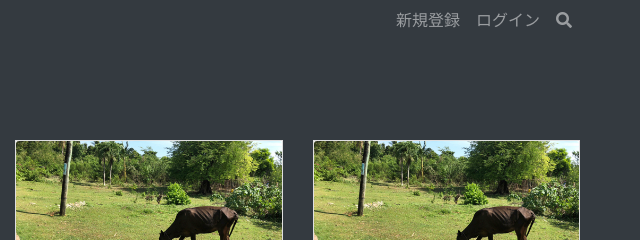
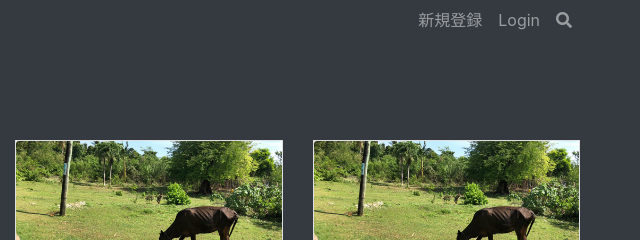
Before and after one commit to ShuntaTakano/wagyu_price, a plain HTML site: page index.html in a window 1280 px wide. Shown: the top 240 px of the page, 640-1280 px from the left. Drawn offline with Linux system fonts and the light colour scheme.

Commit message:
ログインをLoginに変更した

```diff
--- a/index.html
+++ b/index.html
@@ -19,7 +19,7 @@
         <a class="nav-link" href="#">新規登録</a>
       </li>
       <li class="nav-item">
-        <a class="nav-link" href="#">ログイン</a>
+        <a class="nav-link" href="#">Login</a>
       </li>
       <li class="nav-item d-none d-sm-block">
         <a class="nav-link" href="#" data-toggle="modal" data-target="#search-studio"><i class="fas fa-search"></i></a>
```
